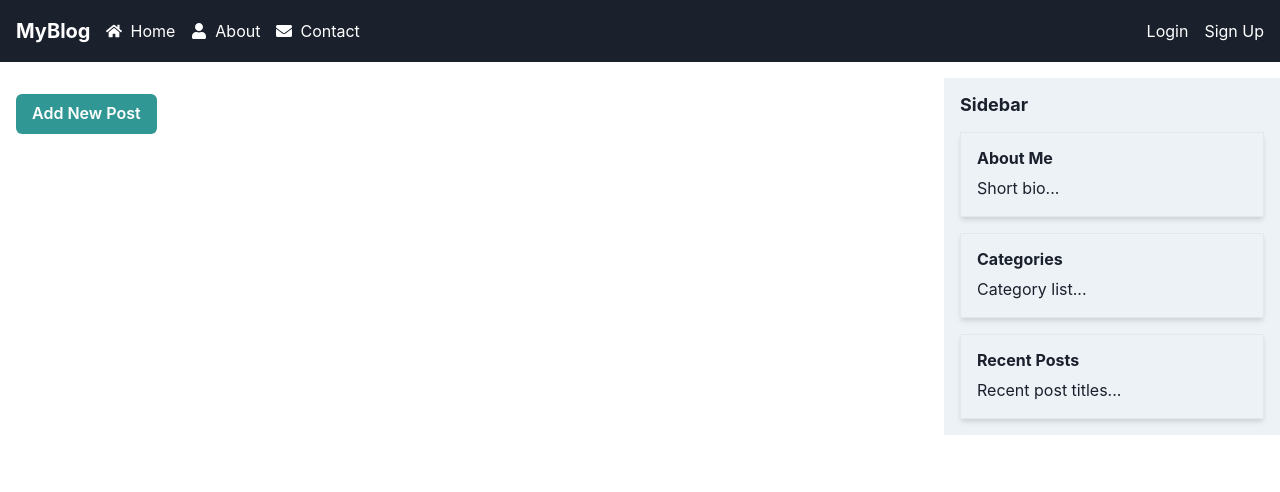
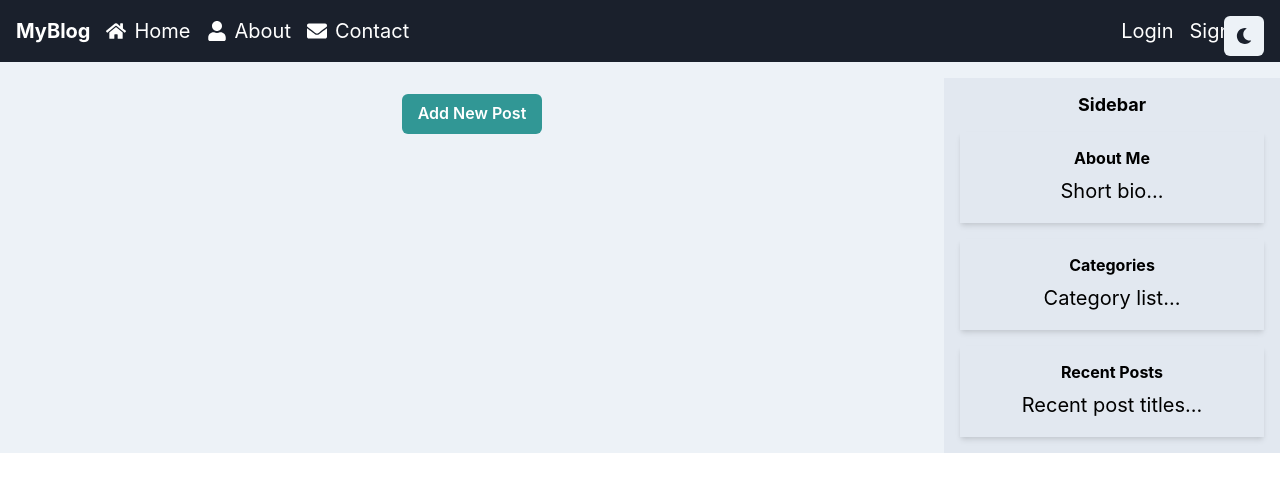
Before and after one commit to GPT-Engineer-App-Dev/my-journey-blog, a React (Vite) app: page / in a window 1280 px wide. Shown: the top 492 px of the page. Built offline with nearby package versions, Linux system fonts and the light colour scheme.

Commit message:
Implement dark mode feature with toggle switch and persistent user preference.

```diff
--- a/src/App.jsx
+++ b/src/App.jsx
@@ -1,16 +1,52 @@
 import { Route, BrowserRouter as Router, Routes } from "react-router-dom";
+import { useState, useEffect } from "react";
+import { Box, ChakraProvider, extendTheme, CSSReset, useColorMode, useColorModeValue, IconButton } from "@chakra-ui/react";
+import { FaSun, FaMoon } from "react-icons/fa";
 import Index from "./pages/Index.jsx";
 import AddPost from "./pages/AddPost.jsx";
 
-function App() {
+const App = () => {
+  const { colorMode, toggleColorMode } = useColorMode();
+  const [theme, setTheme] = useState(extendTheme({
+    initialColorMode: "light",
+    useSystemColorMode: false,
+  }));
+
+  useEffect(() => {
+    const savedColorMode = localStorage.getItem("chakra-ui-color-mode");
+    if (savedColorMode) {
+      setTheme(extendTheme({
+        initialColorMode: savedColorMode,
+        useSystemColorMode: false,
+      }));
+    }
+  }, []);
+
+  useEffect(() => {
+    localStorage.setItem("chakra-ui-color-mode", colorMode);
+  }, [colorMode]);
+
   return (
+    <ChakraProvider theme={theme}>
+      <CSSReset />
+      <Box textAlign="center" fontSize="xl">
+        <IconButton
+          aria-label="Toggle dark mode"
+          icon={colorMode === "light" ? <FaMoon /> : <FaSun />}
+          onClick={toggleColorMode}
+          position="fixed"
+          top="1rem"
+          right="1rem"
+        />
         <Router>
           <Routes>
             <Route exact path="/" element={<Index />} />
             <Route path="/add-post" element={<AddPost />} />
           </Routes>
         </Router>
+      </Box>
+    </ChakraProvider>
   );
-}
+};
 
 export default App;
--- a/src/main.jsx
+++ b/src/main.jsx
@@ -1,20 +1,18 @@
 import React from "react";
 import ReactDOM from "react-dom/client";
 import App from "./App.jsx";
-import { ChakraProvider, extendTheme } from "@chakra-ui/react";
+import { ChakraProvider, extendTheme, ColorModeScript } from "@chakra-ui/react";
 
-const colors = {
-  brand: {
-    900: "#1a365d",
-    800: "#153e75",
-    700: "#2a69ac",
-  },
+const config = {
+  initialColorMode: "light",
+  useSystemColorMode: false,
 };
 
-const theme = extendTheme({ colors });
+const theme = extendTheme({ config });
 
 ReactDOM.createRoot(document.getElementById("root")).render(
   <React.StrictMode>
+    <ColorModeScript initialColorMode={theme.config.initialColorMode} />
     <ChakraProvider theme={theme}>
       <App />
     </ChakraProvider>
--- a/src/pages/Index.jsx
+++ b/src/pages/Index.jsx
@@ -1,9 +1,11 @@
-import { Box, Container, Flex, Heading, Text, VStack, HStack, Spacer, Link, Button } from "@chakra-ui/react";
+import { Box, Container, Flex, Heading, Text, VStack, HStack, Spacer, Link, Button, useColorModeValue } from "@chakra-ui/react";
 import { FaHome, FaUser, FaEnvelope } from "react-icons/fa";
 import { useEffect, useState } from "react";
 
 const Index = () => {
   const [posts, setPosts] = useState([]);
+  const bg = useColorModeValue("gray.100", "gray.700");
+  const color = useColorModeValue("black", "white");
 
   useEffect(() => {
     const storedPosts = JSON.parse(localStorage.getItem("posts")) || [];
@@ -11,8 +13,8 @@ const Index = () => {
   }, []);
 
   return (
-    <Container maxW="container.xl" p={0}>
-      <Flex as="nav" bg="gray.800" color="white" p={4} align="center">
+    <Container maxW="container.xl" p={0} bg={bg} color={color}>
+      <Flex as="nav" bg={useColorModeValue("gray.800", "gray.900")} color="white" p={4} align="center">
         <HStack spacing={4}>
           <Link href="/" fontSize="xl" fontWeight="bold">
             MyBlog
@@ -52,7 +54,7 @@ const Index = () => {
           </VStack>
         </Box>
 
-        <Box flex="1" p={4} bg="gray.100" mt={{ base: 4, md: 0 }}>
+        <Box flex="1" p={4} bg={useColorModeValue("gray.200", "gray.600")} mt={{ base: 4, md: 0 }}>
           <Heading fontSize="lg" mb={4}>Sidebar</Heading>
           <VStack spacing={4} align="stretch">
             <Box p={4} shadow="md" borderWidth="1px">
```
Lines whose indentation alone changed are shown as unchanged.
